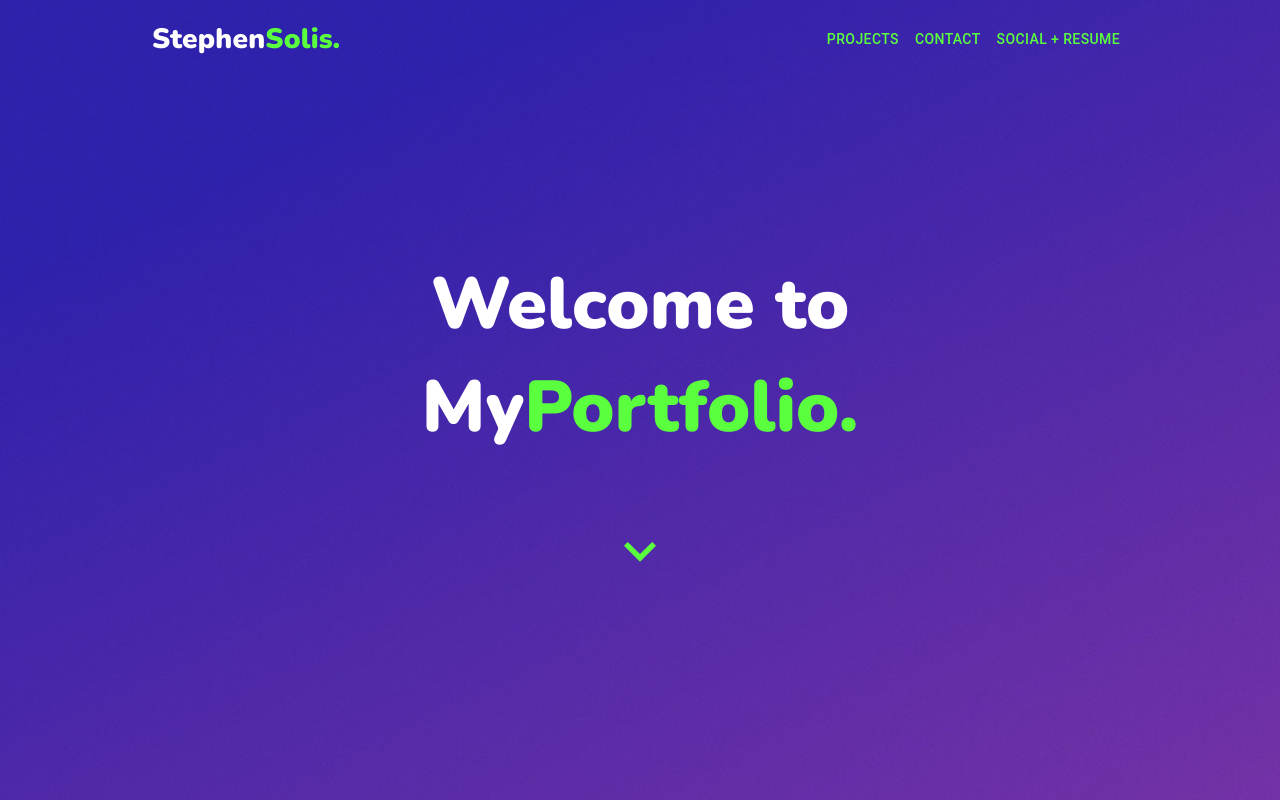
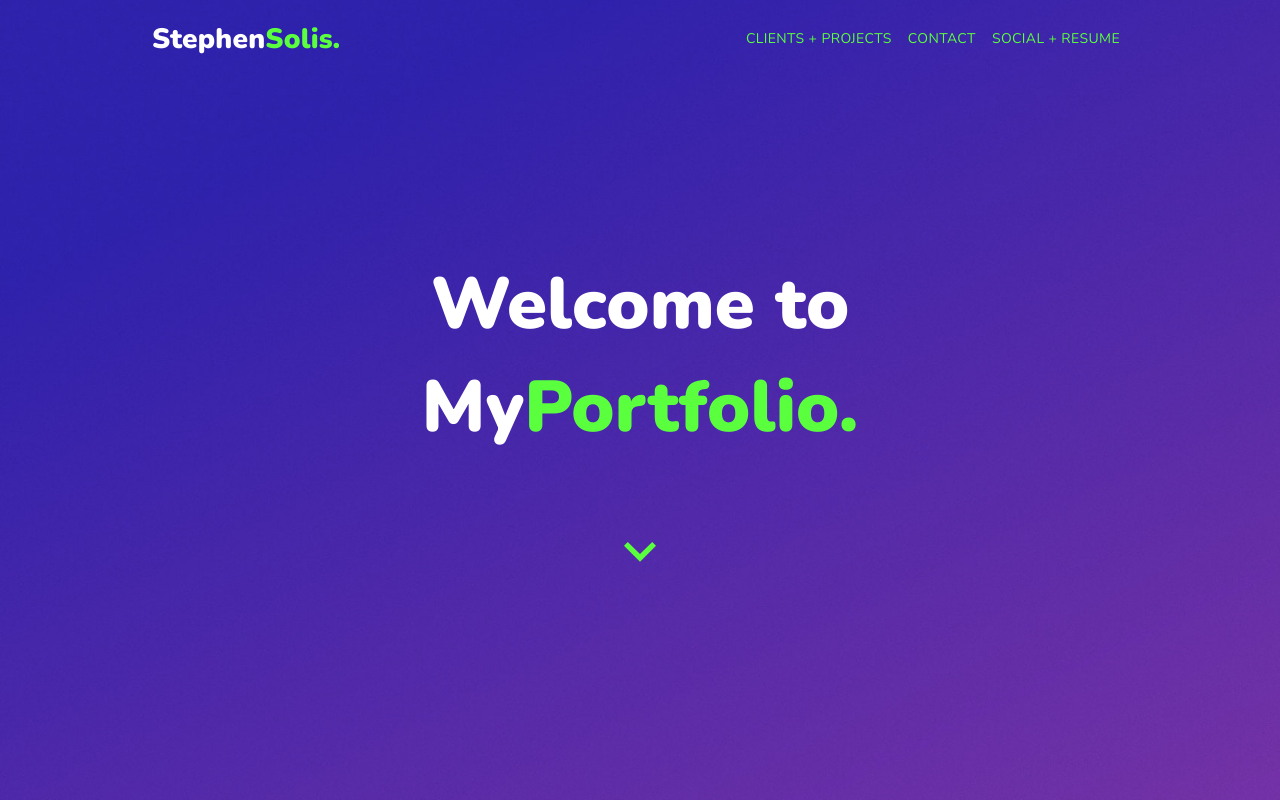
Before and after one commit to ssolis86/React-Portfolio, a React (Create React App) app: page / in a window 1280 px wide. Shown: the top 800 px of the page. Built offline with nearby package versions, Linux system fonts and the light colour scheme.

Commit message:
update appbar

```diff
--- a/src/components/Header/index.jsx
+++ b/src/components/Header/index.jsx
@@ -32,6 +32,7 @@ const useStyles = makeStyles((theme) => ({
   },
   colorText: {
     color: '#5AFF3D',
+    fontFamily: 'Nunito',
   },
   container: {
     textAlign: 'center',
@@ -60,7 +61,7 @@ export default function Header() {
             {/* <img src={name} alt="loading..." width="400" height="200"/> */}
           </h1>
           <Scroll to='project-to-visit' smooth={true}>
-            <Button color='inherit' className={classes.colorText}>Projects</Button>
+            <Button color='inherit' className={classes.colorText}>Clients + Projects</Button>
           </Scroll>
 
           <Scroll to='contact-form' smooth={true}>
```
